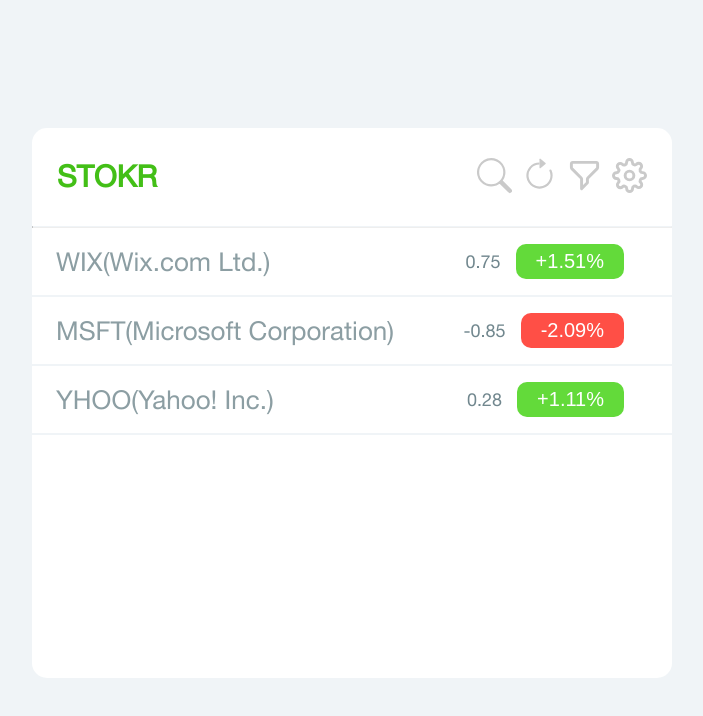
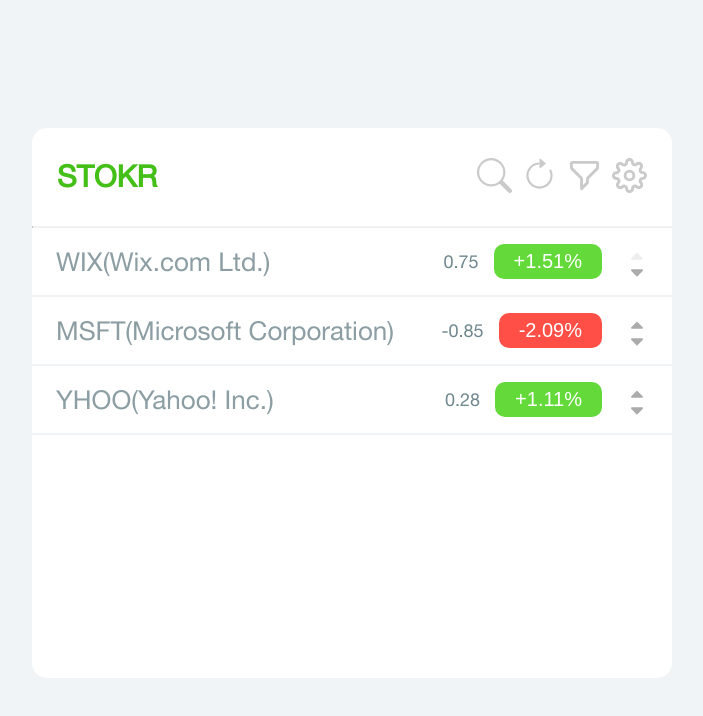
Before and after one commit to adirsinai/react-stocks, a React (Create React App) app: page / in a window 1280 px wide. Shown: the top 716 px of the page, without its empty margins (288-991 px from the left). Built offline with nearby package versions, Linux system fonts and the light colour scheme; a web font is replaced by a local one.

Commit message:
fix bugs

```diff
--- a/src/components/Stock.js
+++ b/src/components/Stock.js
@@ -5,8 +5,8 @@
 import { useGlobalContext } from "../context";
 const Stock = (stock) => {
 
-  const { hideSortBtn, removeStock, menuState } = useGlobalContext();
-const {setting } = menuState;
+  const {removeStock, menuState } = useGlobalContext();
+const { setting, sortBtn } = menuState;
   const {
     Symbol,
     Name,
@@ -68,7 +68,7 @@
             (btnCurrentState === "MarketCap" && marketCap + "B")}
         </button>
       </div>
-      {hideSortBtn && (
+      {sortBtn && (
         <div className="sort">
           <button className="sort-btn">
             <TiArrowSortedUp
--- a/src/context.js
+++ b/src/context.js
@@ -7,14 +7,15 @@
 const AppProvider = ({ children }) => {
   const [stocks, setStocks] = useState(data);
 
-  const [menuState,setMenuState] = useState({
-    search:false,
-    refresh:false,
-    filter:false,
-    setting:false
-  })
+  const [menuState, setMenuState] = useState({
+    search: false,
+    refresh: false,
+    filter: false,
+    setting: false,
+    sortBtn: true,
+  });
 
-  const { search, refresh, filter, setting } = menuState;
+  const { search, refresh, filter, setting, sortBtn } = menuState;
 
   const [filters, setFilters] = useState({
     symbol: "",
@@ -52,6 +53,7 @@
         refresh: false,
         filter: false,
         setting: false,
+        sortBtn: true,
       });
     }
     if (currentMenuItem === "refresh") {
@@ -61,6 +63,7 @@
         search: false,
         filter: false,
         setting: false,
+        sortBtn: true,
       });
     }
     if (currentMenuItem === "filter") {
@@ -69,7 +72,8 @@
         [currentMenuItem]: !filter,
         search: false,
         refresh: false,
-       setting:false,
+        setting: false,
+        sortBtn: !sortBtn,
       });
     }
     if (currentMenuItem === "setting") {
@@ -79,9 +83,9 @@
         search: false,
         refresh: false,
         filter: false,
+        sortBtn: true,
       });
     }
-
   };
 
   const updateFilters = (e) => {
```
Lines whose indentation alone changed are shown as unchanged.
